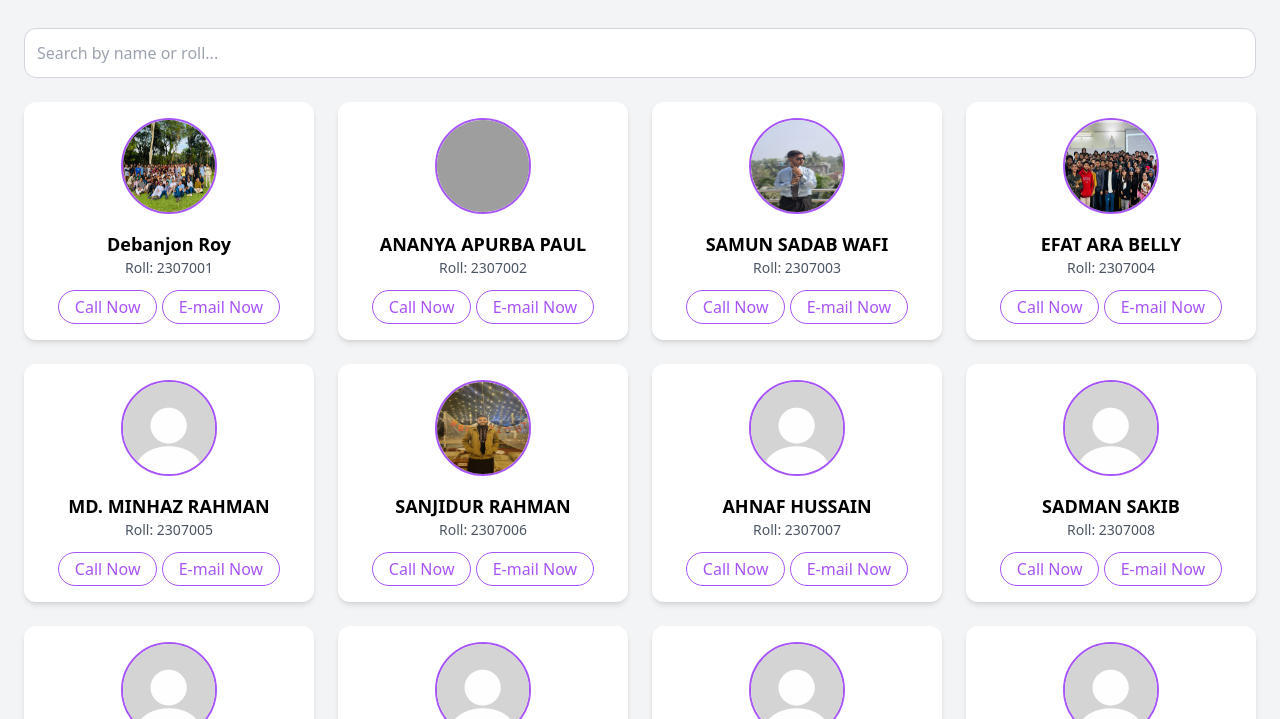
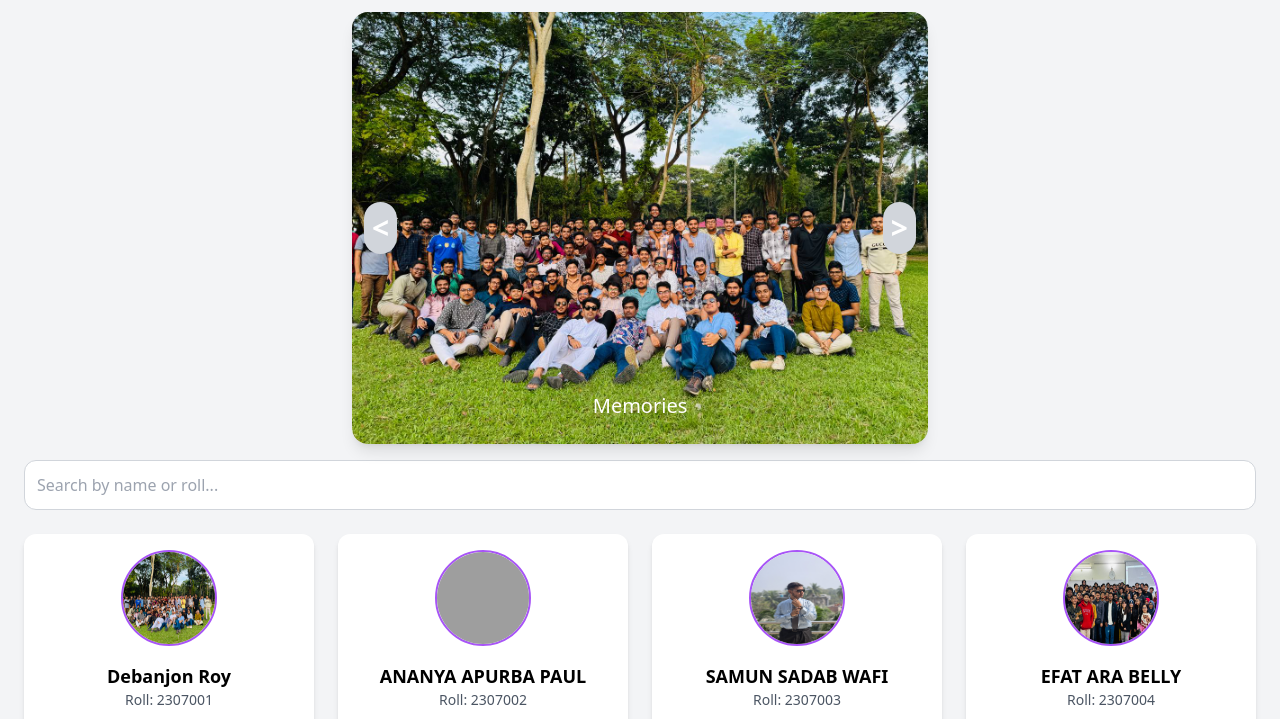
Before and after one commit to zubayer-al-kafi/cse23info, a plain HTML site: page index.html in a window 1280 px wide. Shown: the part 64-783 px from the top of the page. Drawn offline with nearby package versions, Linux system fonts and the light colour scheme; grey boxes are pictures that could not be loaded; files whose address does not match are found by name.

Commit message:
Update index.html

```diff
--- a/index.html
+++ b/index.html
@@ -68,5 +68,6 @@
     </div>
 
     <script src="information.js"></script>
+    <script src="imageslider.js"></script>
   </body>
 </html>
```
